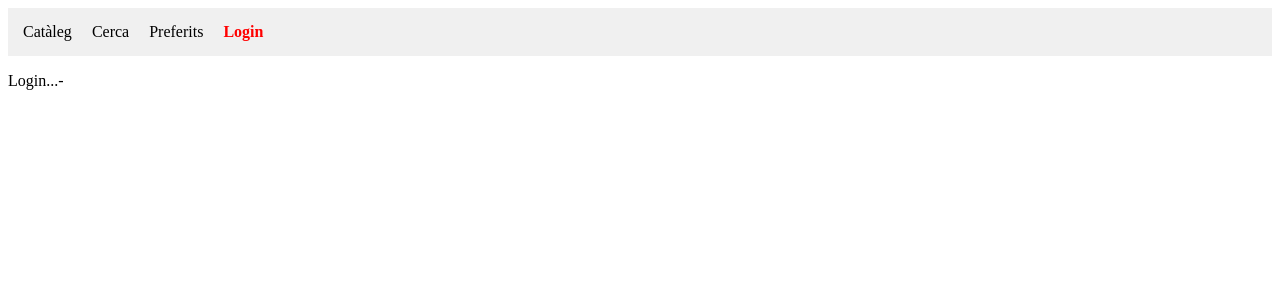
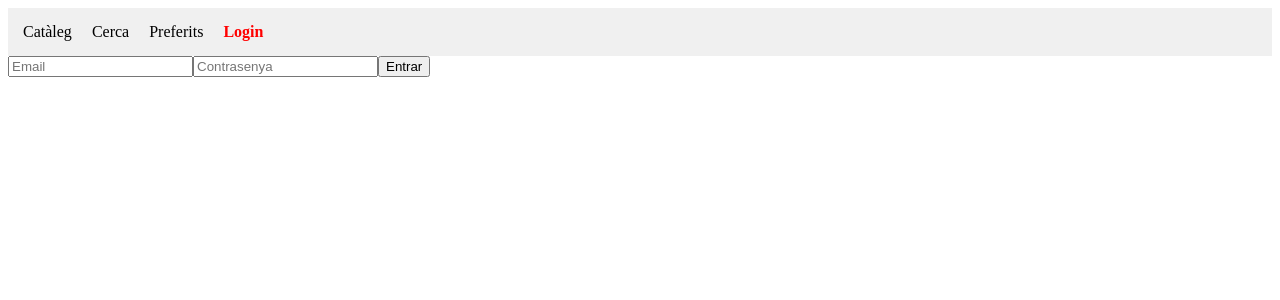
Before and after one commit to erikmayoral/IOC, an Angular app: page /login in a window 1280 px wide. Shown: the top 300 px of the page. Built offline with nearby package versions, Linux system fonts and the light colour scheme.

Commit message:
avances ejercicio 2 EAC4

```diff
--- a/src/app/app.routes.ts
+++ b/src/app/app.routes.ts
@@ -4,13 +4,14 @@ import { CercaComponent } from './pages/cerca/cerca.component';
 import { DetallComponent } from './pages/detall/detall.component';
 import { PreferitsComponent } from './pages/preferits/preferits.component';
 import { LoginComponent } from './pages/login/login.component';
+import { authGuard } from './guards/auth.guard';
 
 export const routes: Routes = [
   {path: '', redirectTo: 'cataleg',  pathMatch: 'full'},
   {path: 'cataleg', component: CatalegComponent},
   {path: 'cerca',component: CercaComponent},
   {path: 'detall/:id', component: DetallComponent},
-  {path: 'preferits', component: PreferitsComponent },
+  {path: 'preferits',component: PreferitsComponent,canActivate: [authGuard]},
   {path: 'login', component: LoginComponent},
   {path: '**', redirectTo: 'cataleg' }
 ];
--- a/src/app/components/navbar/navbar.component.html
+++ b/src/app/components/navbar/navbar.component.html
@@ -2,5 +2,13 @@
   <a routerLink="/cataleg" routerLinkActive="active">Catàleg</a>
   <a routerLink="/cerca" routerLinkActive="active">Cerca</a>
   <a routerLink="/preferits" routerLinkActive="active">Preferits</a>
-  <a routerLink="/login" routerLinkActive="active">Login</a>
+
+  <ng-container *ngIf="usuari$ | async as usuari; else noAuth">
+    <span>Hola, {{ usuari.nom }}</span>
+    <button (click)="logout()">Cerrar sesión</button>
+  </ng-container>
+
+  <ng-template #noAuth>
+    <a routerLink="/login" routerLinkActive="active">Login</a>
+  </ng-template>
 </nav>
--- a/src/app/components/navbar/navbar.component.ts
+++ b/src/app/components/navbar/navbar.component.ts
@@ -1,11 +1,24 @@
 import { Component } from '@angular/core';
 import { RouterLink, RouterLinkActive } from '@angular/router';
+import { AuthService, Usuari } from '../../services/auth.service';
+import { Observable } from 'rxjs';
+import { AsyncPipe, NgIf } from '@angular/common';
 
 @Component({
   selector: 'app-navbar',
   standalone: true,
-  imports: [RouterLink, RouterLinkActive],
+  imports: [RouterLink, RouterLinkActive, AsyncPipe, NgIf],
   templateUrl: './navbar.component.html',
   styleUrl: './navbar.component.scss'
 })
-export class NavbarComponent {}
+export class NavbarComponent {
+  usuari$: Observable<Usuari | null>;
+
+  constructor(public authService: AuthService) {
+    this.usuari$ = this.authService.obtenirUsuari();
+  }
+
+  logout() {
+    this.authService.logout();
+  }
+}
--- /dev/null
+++ b/src/app/guards/auth.guard.ts
@@ -0,0 +1,16 @@
+import { CanActivateFn, Router } from '@angular/router';
+import { inject } from '@angular/core';
+import { AuthService } from '../services/auth.service';
+
+export const authGuard: CanActivateFn = (route, state) => {
+  const authService = inject(AuthService);
+  const router = inject(Router);
+
+  if (authService.estaAutenticat()) {
+    return true;
+  }
+
+  return router.createUrlTree(['/login'], {
+    queryParams: { returnUrl: state.url }
+  });
+};
--- a/src/app/pages/login/login.component.html
+++ b/src/app/pages/login/login.component.html
@@ -1 +1,21 @@
-<p>Login...-</p>
+<form (ngSubmit)="onSubmit()">
+  <input
+    type="email"
+    [(ngModel)]="email"
+    name="email"
+    placeholder="Email"
+    required
+  />
+
+  <input
+    type="password"
+    [(ngModel)]="contrasenya"
+    name="contrasenya"
+    placeholder="Contrasenya"
+    required
+  />
+
+  <button type="submit">Entrar</button>
+
+  <p *ngIf="error" style="color: red">{{ error }}</p>
+</form>
--- a/src/app/pages/login/login.component.ts
+++ b/src/app/pages/login/login.component.ts
@@ -1,12 +1,37 @@
 import { Component } from '@angular/core';
+import { Router, ActivatedRoute } from '@angular/router';
+import { AuthService } from '../../services/auth.service';
+import { FormsModule } from '@angular/forms';
+import { CommonModule } from '@angular/common';
 
 @Component({
   selector: 'app-login',
   standalone: true,
-  imports: [],
-  templateUrl: './login.component.html',
-  styleUrl: './login.component.scss'
+  imports: [FormsModule, CommonModule],
+  templateUrl: './login.component.html'
 })
 export class LoginComponent {
+  email = '';
+  contrasenya = '';
+  error = '';
+  returnUrl = '/preferits';
 
+  constructor(
+    private authService: AuthService,
+    private router: Router,
+    private route: ActivatedRoute
+  ) {
+    this.returnUrl = this.route.snapshot.queryParams['returnUrl'] || '/preferits';
+  }
+
+  onSubmit() {
+    const ok = this.authService.login(this.email, this.contrasenya);
+
+    if (ok) {
+      this.error = '';
+      this.router.navigate([this.returnUrl]);
+    } else {
+      this.error = 'Credenciales incorrectas';
+    }
+  }
 }
--- /dev/null
+++ b/src/app/services/auth.service.ts
@@ -0,0 +1,30 @@
+import { Injectable } from '@angular/core';
+import { BehaviorSubject, Observable } from 'rxjs';
+
+export interface Usuari {
+    id: number;
+    nom: string;
+    email: string;
+}
+
+@Injectable({ providedIn: 'root' })
+
+export class AuthService {
+    private usuariActual$ = new BehaviorSubject<Usuari | null>(null);
+    estaAutenticat(): boolean {
+        return this.usuariActual$.value !== null;
+    }
+    obtenirUsuari(): Observable<Usuari | null> {
+        return this.usuariActual$.asObservable();
+    }
+    login(email: string, contrasenya: string): boolean {
+        if (email === 'erik@midespensa.com' && contrasenya === '12345') {
+            this.usuariActual$.next({ id: 1, nom: 'Erik', email });
+            return true;
+        }
+            return false;
+        }
+    logout(): void {
+        this.usuariActual$.next(null);
+    }
+}
```
